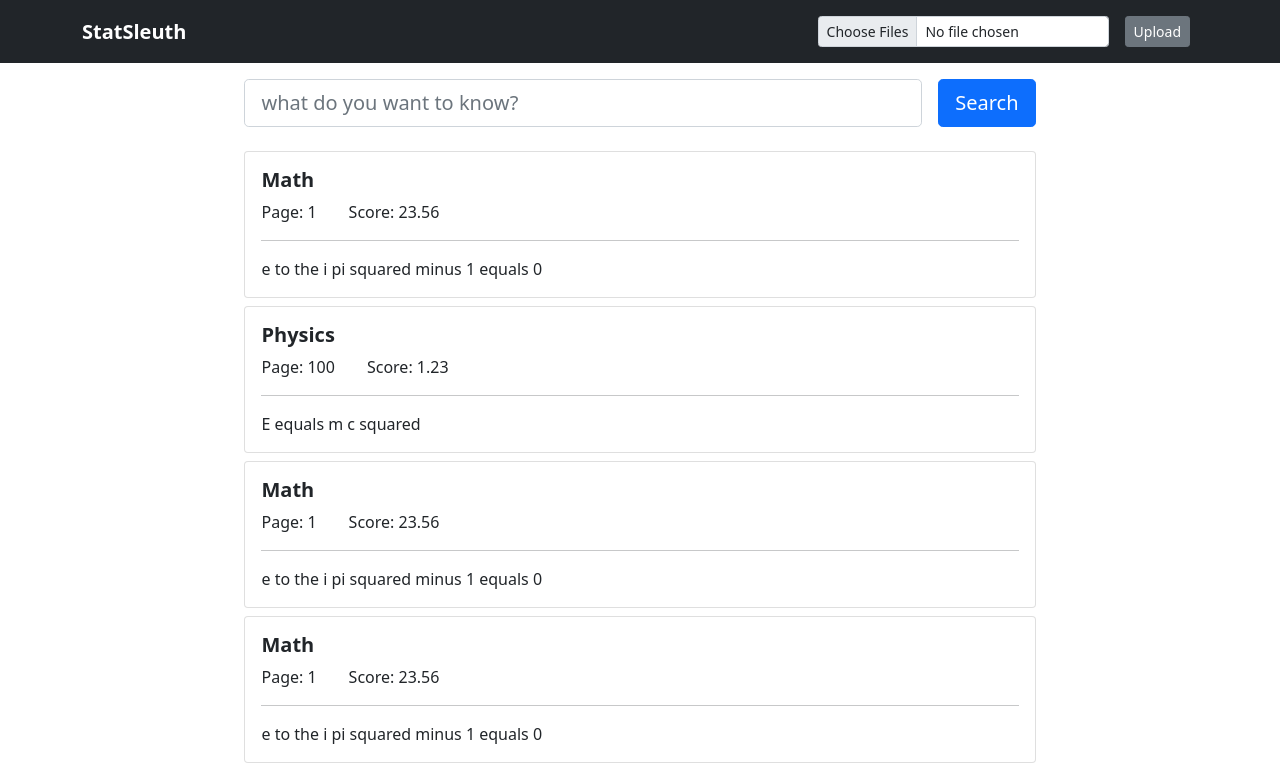
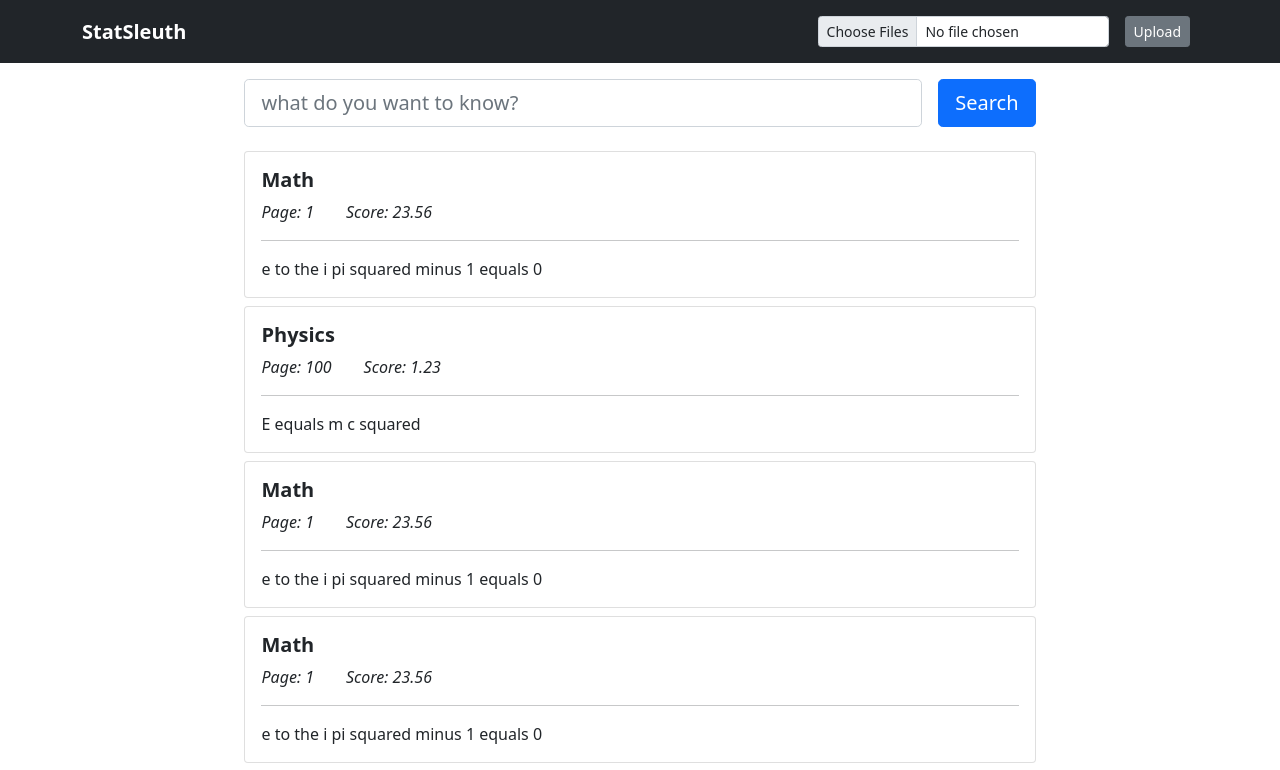
Before and after one commit to David-Cha/PaperParse, a React (Create React App) app in the folder paper-parser-frontend/: page / in a window 1280 px wide. Shown: the top 770 px of the page. Built offline with nearby package versions, Linux system fonts and the light colour scheme.

Commit message:
Change styles

```diff
--- a/paper-parser-frontend/src/Components/ResultsList/ResultsList.js
+++ b/paper-parser-frontend/src/Components/ResultsList/ResultsList.js
@@ -10,14 +10,14 @@ function Result(props){
         <Card className="result">
             <Card.Body>
                 <Card.Title>
-                    <b>{props.result.article_title}</b>
+                    <b>{props.result.article_title.match(/[A-Z][a-z]+|[0-9]+/g).join(" ")}</b>
                 </Card.Title>
                 <div className="horizontal">
                     <Card.Text className="right_margin">
-                        Page: {props.result.page_number.toString()}
+                        <i>Page: {props.result.page_number.toString()}</i>
                     </Card.Text>
                     <Card.Text>
-                        Score: {props.result.score.toString()}
+                        <i>Score: {props.result.score.toString()}</i>
                     </Card.Text>
                 </div>
 
```
